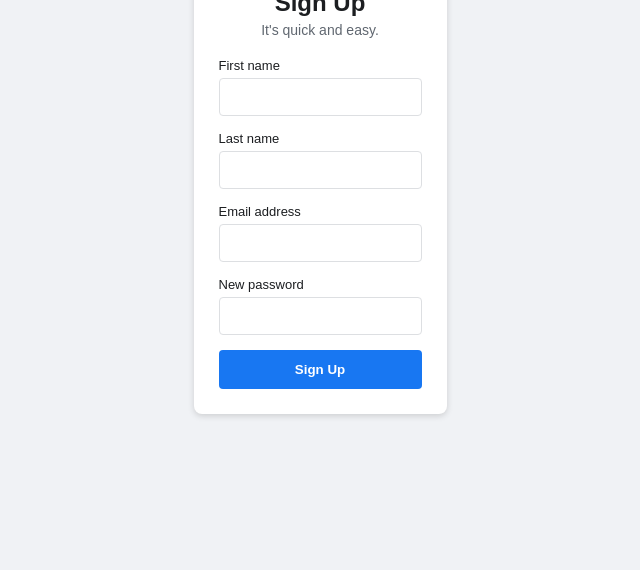
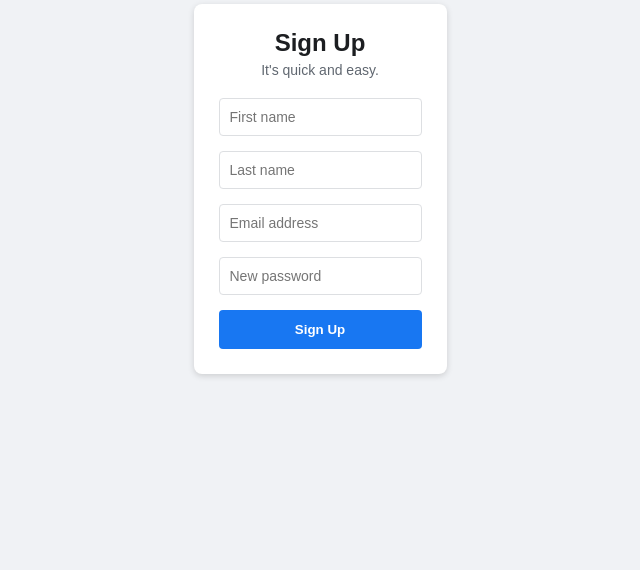
Before and after one commit to moustyb/fb-signup-page, a plain HTML site: page index.html in a window 1280 px wide. Shown: the part 230-800 px from the top of the page, without its empty margins (320-960 px from the left). Drawn offline with Linux system fonts and the light colour scheme.

Commit message:
Update index.html

```diff
--- a/index.html
+++ b/index.html
@@ -1,10 +1,8 @@
 <!DOCTYPE html>
-<html lang="en">
+<html>
   <head>
-  <meta charset="UTF-8">
-  <meta name="viewport" content="width=device-width, initial-scale=1.0">
     <title>Facebook Signup</title>
-  <link rel="stylesheet" href="styles.css">
+    <link rel="stylesheet" type="text/css" href="styles.css">
   </head>
   <body>
     <div class="container">
@@ -14,19 +12,11 @@
       <div class="signup-box">
         <h2>Sign Up</h2>
         <p>It's quick and easy.</p>
-      <form action="/signup" method="post">
-        <label for="first-name">First name</label>
-        <input id="first-name" type="text" name="first-name" required>
-
-        <label for="last-name">Last name</label>
-        <input id="last-name" type="text" name="last-name" required>
-
-        <label for="email">Email address</label>
-        <input id="email" type="email" name="email" required>
-
-        <label for="password">New password</label>
-        <input id="password" type="password" name="password" required minlength="6" autocomplete="new-password">
-
+        <form>
+          <input type="text" placeholder="First name" required>
+          <input type="text" placeholder="Last name" required>
+          <input type="email" placeholder="Email address" required>
+          <input type="password" placeholder="New password" required>
           <input type="submit" value="Sign Up">
         </form>
       </div>
```
Lines whose indentation alone changed are shown as unchanged.
